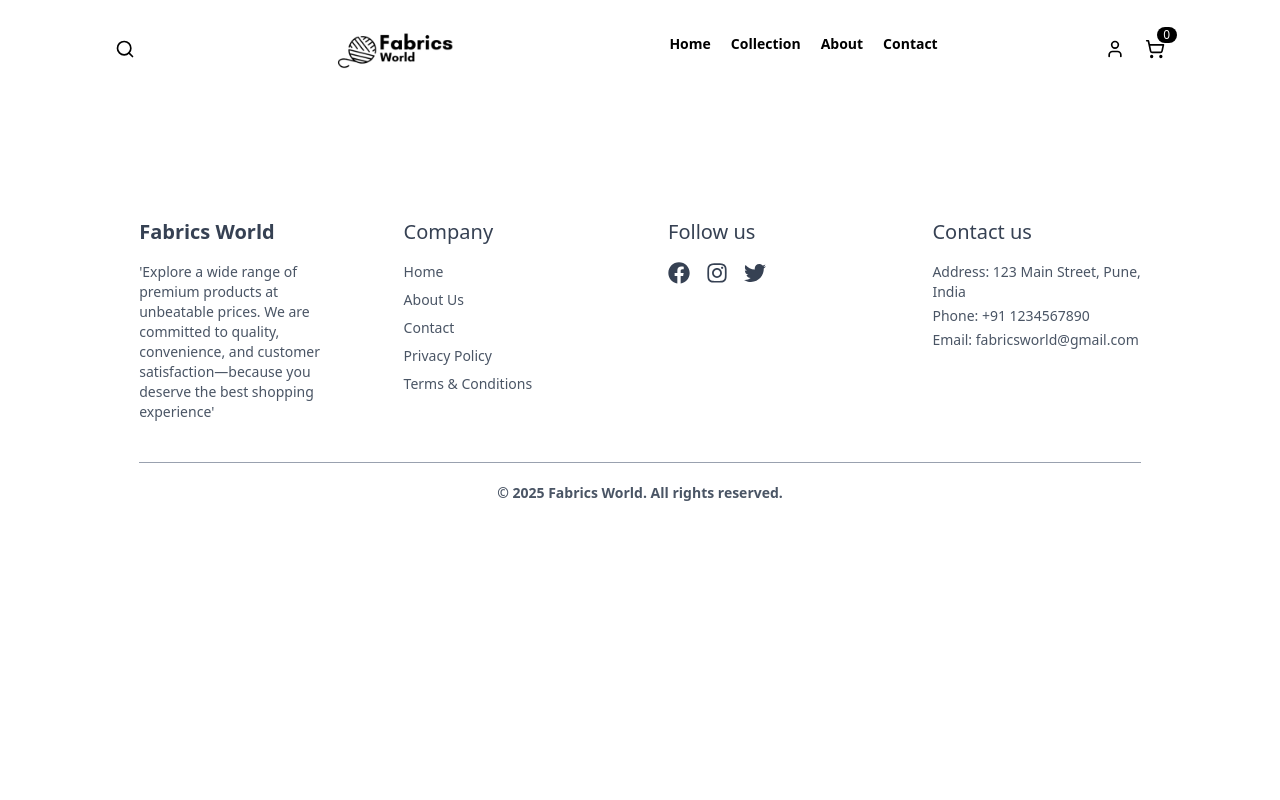
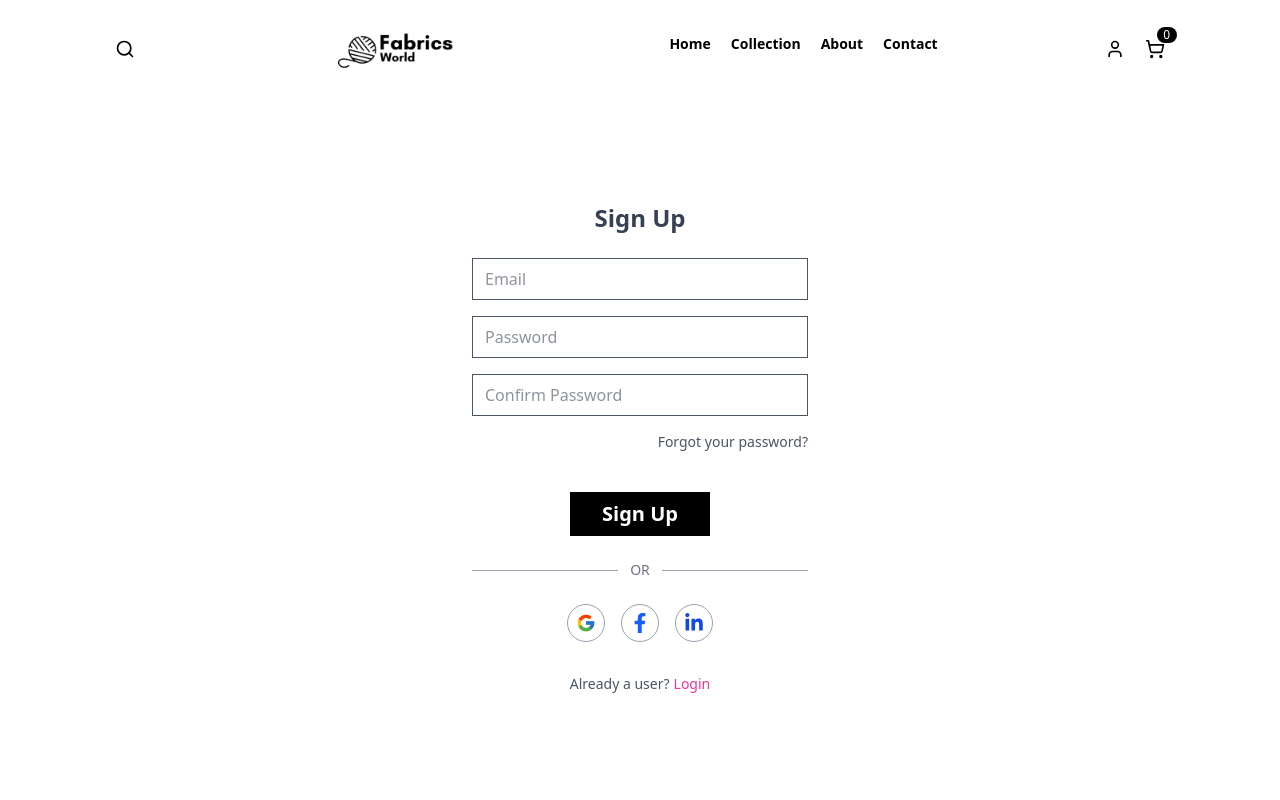
Before and after one commit to themxnish/e-commerce, a React (Vite) app in the folder front/: page /login in a window 1280 px wide. Shown: the top 800 px of the page. Built offline with nearby package versions, Linux system fonts and the light colour scheme.

Commit message:
login and sign up page

```diff
--- a/front/src/pages/Login.jsx
+++ b/front/src/pages/Login.jsx
@@ -1,9 +1,42 @@
-import React from 'react'
+import React, {useState} from 'react'
+import { FcGoogle } from 'react-icons/fc';
+import { FaFacebookF, FaLinkedinIn } from 'react-icons/fa';
 
-function Login() {
+const Login = () => {
+  const [ state, setState ] = useState('Sign Up')
+  const onSubmit = async (event) => {
+    event.preventDefault();
+  }
   return (
-    <div>
-
+    <div className='flex justify-center items-center min-h-1/2'>
+      <form onSubmit={onSubmit} className='flex flex-col items-center w-96 m-auto p-6 mt-10 gap-4 text-gray-800'>
+        <div className='inline-flex items-center gap-2 mb-2 mt-10'>
+          <p className='text-2xl font-semibold text-gray-700 text-center'>{state}</p>
+        </div>
+        <input type="email" className='w-full px-3 py-2 border border-gray-600' placeholder='Email'/>
+        <input type="password" className='w-full px-3 py-2 border border-gray-600' placeholder='Password'/>
+        {state === 'Login' ? '' : <input type="password" className='w-full px-3 py-2 border border-gray-600' placeholder='Confirm Password'/>}
+        <div className='w-full flex justify-end'>
+          <p className='cursor-pointer text-sm text-gray-600'>Forgot your password?</p>
+        </div>
+        <button className='bg-black text-xl text-white font-semibold px-8 py-2 mt-6 cursor-pointer'>{state === 'Login' ? 'Sign In' : 'Sign Up'}</button>
+        <div className='flex items-center w-full my-2'>
+          <div className='flex-1 border-t border-gray-400'></div>
+          <span className='px-3 text-gray-500 text-sm'>OR</span>
+          <div className='flex-1 border-t border-gray-400'></div>
+        </div>
+        <div className='flex justify-center space-x-4'>
+          <button className='p-2 border border-gray-400 hover:bg-gray-100 rounded-full cursor-pointer'><FcGoogle size={20} /></button>
+          <button className='p-2 border border-gray-400 hover:bg-gray-100 rounded-full text-blue-600 cursor-pointer'><FaFacebookF size={20} /></button>
+          <button className='p-2 border border-gray-400 hover:bg-gray-100 rounded-full text-blue-700 cursor-pointer'><FaLinkedinIn size={20} /></button>
+        </div>
+      <div className='text-center text-sm text-gray-600 mt-4'>
+        {state === 'Sign Up' ? 'Already a user?' : 'Need an account?'}
+        <button onClick={() => setState(state === 'Sign Up' ? 'Login' : 'Sign Up')} className='text-pink-500 ml-1'>
+          {state === 'Sign Up' ? 'Login' : 'Sign Up'}
+        </button>
+      </div>
+    </form>
     </div>
   )
 }
```
